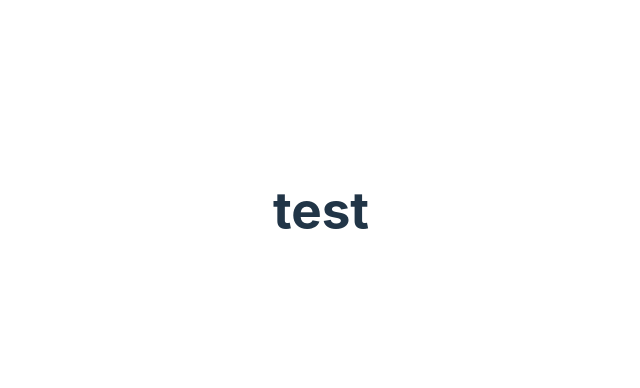
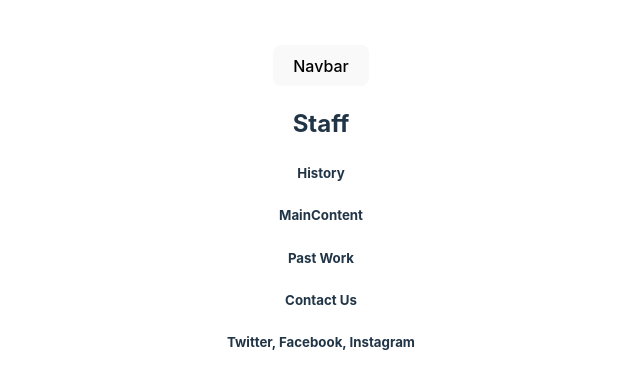
Before and after one commit to KDKMech/company-website-react, a React (Vite) app: page / in a window 1280 px wide. Shown: the part 190-578 px from the top of the page, without its empty margins (319-959 px from the left). Built offline with nearby package versions, Linux system fonts and the light colour scheme.

Commit message:
small commit. Skeleton ready

```diff
--- a/src/App.jsx
+++ b/src/App.jsx
@@ -2,11 +2,24 @@ import { useState } from 'react'
 import reactLogo from './assets/react.svg'
 import viteLogo from '/vite.svg'
 import './App.css'
+import Navbar from './components/NavBar/NavBar'
+import Staff from './components/Staff/Staff'
+import Main from './components/Main/Main'
+import History from './components/History/History'
+import PastWork from './components/PastWork/PastWork'
+import ContactUs from './components/ContactUs/ContactUs'
+import ExternalLinks from './components/ExternalLinks/ExternalLinks'
 
 function App() {
   return (
     <>
-      <h1>test</h1>
+      <Navbar/>
+      <Staff/>
+      <History/>
+      <Main/>
+      <PastWork/>
+      <ContactUs/>
+      <ExternalLinks/>
     </>
   )
 
--- /dev/null
+++ b/src/components/ContactUs/ContactUs.jsx
@@ -0,0 +1,12 @@
+import React from "react";
+
+
+const ContactUs = (props) => {
+    return (
+        <>
+            <h5>Contact Us</h5>
+        </>
+    )
+}
+
+export default ContactUs
--- /dev/null
+++ b/src/components/ExternalLinks/ExternalLinks.jsx
@@ -0,0 +1,12 @@
+import React from "react";
+
+
+const ExternalLinks = (props) => {
+    return (
+        <>
+            <h5>Twitter, Facebook, Instagram</h5>
+        </>
+    )
+}
+
+export default ExternalLinks
--- /dev/null
+++ b/src/components/History/History.jsx
@@ -0,0 +1,12 @@
+import React from "react";
+
+
+const History = (props) => {
+    return (
+        <>
+            <h5>History</h5>
+        </>
+    )
+}
+
+export default History
--- /dev/null
+++ b/src/components/Main/Main.jsx
@@ -0,0 +1,12 @@
+import React from "react";
+
+
+const Main = (props) => {
+    return (
+        <>
+            <h5>MainContent</h5>
+        </>
+    )
+}
+
+export default Main
--- /dev/null
+++ b/src/components/NavBar/NavBar.jsx
@@ -0,0 +1,14 @@
+
+
+import React from "react";
+
+const Navbar = (props) => {
+    // array of links?
+
+    return (
+        <>
+            <button>Navbar</button>
+        </>
+    )
+}
+export default Navbar
--- /dev/null
+++ b/src/components/PastWork/PastWork.jsx
@@ -0,0 +1,12 @@
+import React from "react";
+
+
+const PastWork = (props) => {
+    return (
+        <>
+            <h5>Past Work</h5>
+        </>
+    )
+}
+
+export default PastWork
--- /dev/null
+++ b/src/components/Staff/Staff.jsx
@@ -0,0 +1,10 @@
+import React from "react";
+
+const Staff = (props) => {
+    return (
+        <>
+            <h2>Staff</h2>
+        </>
+    )
+}
+export default Staff
```
Also changed, not shown: 1 other file (tests, documents, lock files or other folders).
